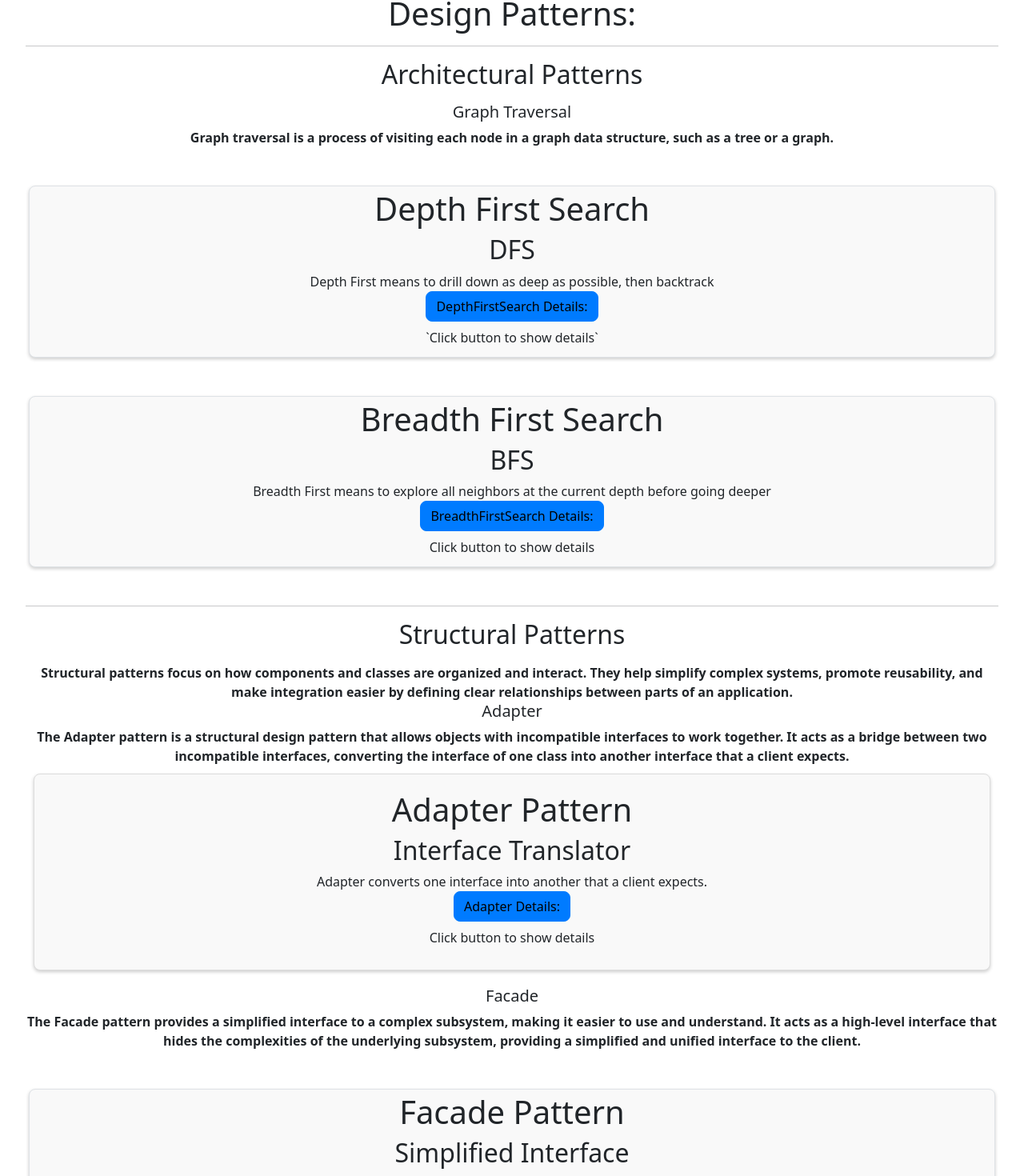
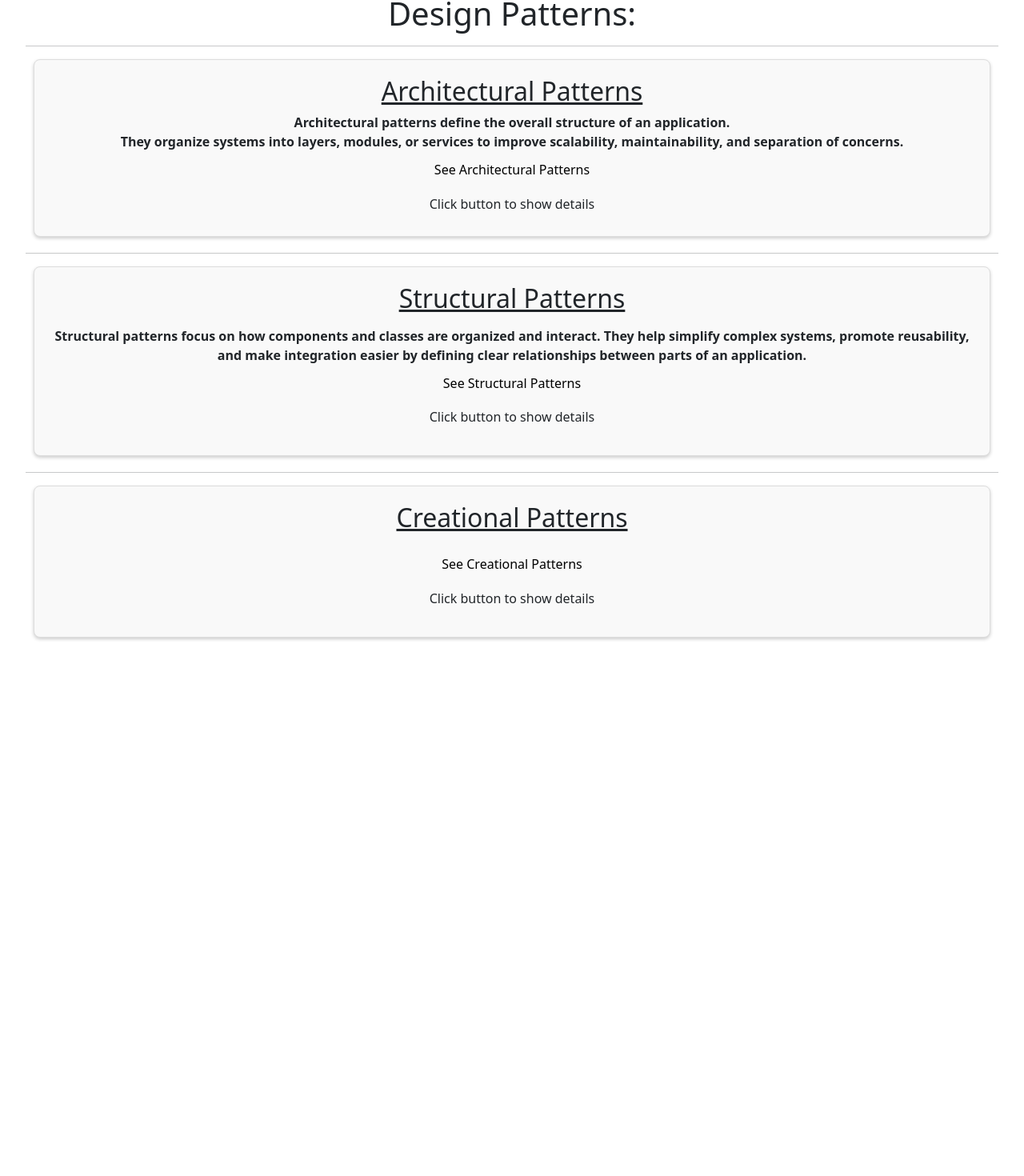
Before and after one commit to pauloconnell/design-patterns, a React (Vite) app: page / in a window 1280 px wide. Shown: the part 135-1605 px from the top of the page at 80% size. After the commit the page ends 984 px from the top, so only its background shows below. Built offline with nearby package versions, Linux system fonts and the light colour scheme.

Commit message:
Update: layout and CSS updates

```diff
--- a/src/App.css
+++ b/src/App.css
@@ -1,5 +1,9 @@
 code {
   background-color: beige;
+}
+
+h2 {
+  text-decoration: underline;
 }
 
 section {
--- a/src/App.tsx
+++ b/src/App.tsx
@@ -1,16 +1,44 @@
-
 import reactLogo from './assets/react.svg';
 import viteLogo from '/vite.svg';
 import './App.css';
-import DepthFirstSearch, {
-   type DepthFirstSearchProps,
-} from './components/architectural/DepthFirstSearch';
+import { useState } from 'react';
+import DepthFirstSearch from './components/architectural/DepthFirstSearch'; // don't need to type props as they are simple here, but if we did import type DepthFirstSearchProps
+
 import BreadthFirstSearch from './components/architectural/BreadthFirstSearch';
 import Facade from './components/structural/Facade';
 import Adaptor from './components/structural/Adaptor';
+import Singleton from './components/creational/Singleton';
 
 function App() {
+   // We would define props types if we wanted to: 1)build props ahead of time,  2) wrap or forward props 3) want type safety in logic or tests
 
+   // do this
+   //const mockProps: DepthFirstSearchProps = {
+   //  className: 'test-class',
+   //  style: { backgroundColor: 'red' },
+   //};
+   // and component would just be
+   // < <BreadthFirstSearch {...mockProps} />
+
+   const [showArchitectural, setShowArchitectural] = useState(false);
+   const [showStructural, setShowStructural] = useState(false);
+   const [showCreational, setShowCreational] = useState(false);
+
+   const handleClickArchitect = () => {
+      setShowArchitectural((prevShowThis) => {
+         return !prevShowThis;
+      });
+   };
+   const handleClickStructural = () => {
+      setShowStructural((prevShowThis) => {
+         return !prevShowThis;
+      });
+   };
+   const handleClickCreational = () => {
+      setShowCreational((prevShowThis) => {
+         return !prevShowThis;
+      });
+   };
 
    return (
       <>
@@ -25,10 +53,20 @@ function App() {
 
          <h1>Design Patterns:</h1>
          <hr />
-
+         <section>
             <h2>Architectural Patterns</h2>
+            <b className="explanation">
+               Architectural patterns define the overall structure of an application.{' '}
+               <br />
+               They organize systems into layers, modules, or services to improve
+               scalability, maintainability, and separation of concerns.
+            </b>
+            <button className="d-block m-auto" onClick={handleClickArchitect}>
+               See Architectural Patterns
+            </button>
+            {showArchitectural ? (
                <div className="my-3">
-            <h5 className="bold">Graph Traversal</h5>
+                  <h3 className="bold">Graph Traversal</h3>
                   <b className="explanation">
                      Graph traversal is a process of visiting each node in a graph data
                      structure, such as a tree or a graph.
@@ -36,44 +74,88 @@ function App() {
 
                   <DepthFirstSearch className="my-5 mx-1 p-1 border rounded" />
                   <BreadthFirstSearch className="my-5 mx-1 p-1 border rounded" />
+                      <button className="d-block m-auto" onClick={handleClickArchitect}>
+                 Close Architectural Patterns
+               </button>
                </div>
+
+            ) : (
+               <div className="my-2">Click button to show details</div>
+            )}
+
+         </section>
          <hr />
+         <section>
             <h2> Structural Patterns</h2>
 
             <div className="my-3">
                <b className="explanation">
-               Structural patterns focus on how components and classes are organized and
-               interact. They help simplify complex systems, promote reusability, and make
-               integration easier by defining clear relationships between parts of an
-               application.
+                  Structural patterns focus on how components and classes are organized
+                  and interact. They help simplify complex systems, promote reusability,
+                  and make integration easier by defining clear relationships between
+                  parts of an application.
+               </b>
+               <button className="d-block m-auto" onClick={handleClickStructural}>
+                  See Structural Patterns
+               </button>
+               {showStructural ? (
+                  <div className="my-3">
+                     <h3 className="bold">Adapter</h3>
+                     <b className="explanation">
+                        The Adapter pattern is a structural design pattern that allows
+                        objects with incompatible interfaces to work together. It acts as
+                        a bridge between two incompatible interfaces, converting the
+                        interface of one class into another interface that a client
+                        expects.
+                     </b>
+                     <Adaptor className="my-5 mx-1 p-1 border rounded" />
+
+                     <div className="my-3">
+                        <h3 className="bold">Facade</h3>
+                        <b className="explanation">
+                           The Facade pattern provides a simplified interface to a complex
+                           subsystem, making it easier to use and understand. It acts as a
+                           high-level interface that hides the complexities of the
+                           underlying subsystem, providing a simplified and unified
+                           interface to the client.
                         </b>
 
-            <h5 className="bold">Adapter</h5>
-            <b className="explanation">
-               The Adapter pattern is a structural design pattern that allows objects with
-               incompatible interfaces to work together. It acts as a bridge between two
-               incompatible interfaces, converting the interface of one class into another
-               interface that a client expects.
-            </b>
-            <Adaptor />
+                        <Facade className="my-5 mx-1 p-1 border rounded" />
+
                      </div>
-
-         <div className="my-3">
-            <h5 className="bold">Facade</h5>
-            <b className="explanation">
-               The Facade pattern provides a simplified interface to a complex subsystem,
-               making it easier to use and understand. It acts as a high-level interface
-               that hides the complexities of the underlying subsystem, providing a
-               simplified and unified interface to the client.
-            </b>
-            <Facade className="my-5 mx-1 p-1 border rounded" />
+                      <button className="d-block m-auto" onClick={handleClickStructural}>
+                  Close Structural Patterns
+               </button>
                   </div>
-
+               ) : (
+                  <div className="my-2">Click button to show details</div>
+               )}
+            </div>
             <div className="my-3">
                <h5 className="bold"></h5>
             </div>
+         </section>
          <hr />
-         <h2>Creational Patterns</h2>
+         <section>
+            <h2> Creational Patterns</h2>
+
+            <div className="my-3">
+               <b className="explanation"></b>
+
+               <button className="d-block m-auto" onClick={handleClickCreational}>
+                  See Creational Patterns
+               </button>
+
+               {showCreational ? (
+                  <div className="my-3">
+                     <h3 className="bold">Singleton</h3>
+                     <Singleton className="my-5 mx-1 p-1 border rounded" />
+                  </div>
+               ) : (
+                  <div className="my-2">Click button to show details</div>
+               )}
+            </div>
+         </section>
       </>
    );
 }
--- a/src/components/architectural/BreadthFirstSearch.tsx
+++ b/src/components/architectural/BreadthFirstSearch.tsx
@@ -19,7 +19,7 @@ const BreadthFirstSearch: React.FC<BreadthFirstSearchProps> = ({ className, styl
    return (
       <section className={className} style={style}>
          <h1>Breadth First Search</h1>
-         <h2>BFS</h2>
+         <h2>BFS (Queue - FIFO)</h2>
          Breadth First means to explore all neighbors at the current depth before going deeper
          <br />
          <button
--- a/src/components/architectural/DepthFirstSearch.tsx
+++ b/src/components/architectural/DepthFirstSearch.tsx
@@ -24,7 +24,7 @@ const DepthFirstSearch: React.FC<DepthFirstSearchProps> = ({ className, style })
    return (
       <section className={className} style={style}>
          <h1>Depth First Search</h1>
-         <h2>DFS</h2>
+         <h2>DFS (Stack - FILO)</h2>
          Depth First means to drill down as deep as possible, then backtrack
          <br />
          <button
--- /dev/null
+++ b/src/components/creational/Singleton.tsx
@@ -0,0 +1,97 @@
+import React, { useState } from 'react';
+import type { CSSProperties } from 'react';
+
+// Define the type for the props
+type SingletonExampleProps = { className?: string; style?: CSSProperties };
+
+// A simple Singleton class in TypeScript
+class ConfigManager {
+   private static instance: ConfigManager;
+   public readonly config: Record<string, string>;
+
+   private constructor() {
+      this.config = {
+         apiUrl: 'https://api.example.com',
+         theme: 'dark',
+      };
+   }
+
+   public static getInstance(): ConfigManager {
+      if (!ConfigManager.instance) {
+         ConfigManager.instance = new ConfigManager();
+      }
+      return ConfigManager.instance;
+   }
+}
+
+const SingletonExample = ({ className, style }:SingletonExampleProps) => {
+   const [showThis, setShowThis] = useState(false);
+
+   const handleClick = (): void => {
+      setShowThis((prevShowThis) => {
+         console.log('handled ', !prevShowThis);
+         return !prevShowThis;
+      });
+   };
+
+   return (
+      <section className={className} style={style ?? {}} >
+         <h1>Singleton Pattern</h1>
+         <h2>Global Instance Access</h2>
+         Ensures a class has only one instance and provides a global point of access to it.
+         <br />
+         <button
+            className="btn btn-primary"
+            onClick={handleClick}
+         >
+            Singleton Details:
+         </button>
+         {showThis ? (
+            <div id="singleton">
+               <h3>Singleton Design Pattern:</h3>
+               Used when exactly one object is needed to coordinate actions across the system.
+               <h4>Common Use Cases:</h4>
+               <ul>
+                  <li>Global configuration manager</li>
+                  <li>Logging service</li>
+                  <li>Database connection pool</li>
+               </ul>
+               <hr />
+               <div className="my-3">
+                  <h5 className="bold">Example: ConfigManager Singleton</h5>
+                  <b className="explanation">
+                     The class ensures only one instance is created and reused throughout the app.
+                  </b>
+              <pre className="text-start d-block">
+  <code>
+{`class ConfigManager {
+  private static instance: ConfigManager;
+  private constructor() { /* init */ }
+  public static getInstance(): ConfigManager {
+    if (!ConfigManager.instance) {
+      ConfigManager.instance = new ConfigManager();
+    }
+    return ConfigManager.instance;
+  }
+}`}
+  </code>
+</pre>
+
+                  <br />
+                  <b>Usage:</b>
+                  <code className="text-start d-block">
+                     {`const config = ConfigManager.getInstance();`}
+                  </code>
+                  <br />
+                  time complexity: O(1) for access
+               </div>
+               <br />
+            </div>
+         ) : (
+            <div className="my-2">Click button to show details</div>
+         )}
+      </section>
+   );
+};
+
+export default SingletonExample;
--- a/src/components/structural/Adaptor.tsx
+++ b/src/components/structural/Adaptor.tsx
@@ -77,17 +77,21 @@ const AdapterExample: React.FC<AdapterExampleProps> = ({ className, style }) =>
                <div className="my-3">
                   <h5 className="bold">Example: LegacyUser → ModernUser</h5>
                   <b className="explanation">
-                     Converts legacy API format into the shape expected by modern components.
+                     Converts legacy API format into the shape expected by modern
+                     components.
                   </b>
-                  <code className="text-start d-block">
-                     {`function adaptUser(legacy: LegacyUser): ModernUser {
+                  <pre className="text-start d-block">
+                     <code>
+                        {`function adaptUser(legacy: LegacyUser): ModernUser {
   return {
+    // NOTE: adapt legacy data to modern format
     id: legacy.id,
     name: legacy.full_name,
     active: legacy.is_active === 1,
   };
 }`}
-                  </code>
+                     </code>
+                  </pre>
                   <br />
                   <b>Adapted Output:</b>
                   <code className="text-start d-block">
--- a/src/components/structural/Facade.tsx
+++ b/src/components/structural/Facade.tsx
@@ -88,8 +88,9 @@ const FacadeExample: React.FC<FacadeExampleProps> = ({ className, style }) => {
                   <b className="explanation">
                      Combines logging, authentication, and data fetching into one method.
                   </b>
-                  <code className="text-start d-block">
-                     {`class AppFacade {
+                  <pre className="text-start d-block">
+                     <code className="text-start d-block">
+                        {`class AppFacade {
   private logger = new Logger();
   private auth = new AuthService();
   private data = new DataFetcher();
@@ -106,12 +107,11 @@ const FacadeExample: React.FC<FacadeExampleProps> = ({ className, style }) => {
     }
   }
 }`}
-                  </code>
+                     </code>
+                  </pre>
                   <br />
                   <b>Output:</b>
-                  <code className="text-start d-block">
-                     {JSON.stringify(result)}
-                  </code>
+                  <code className="text-start d-block">{JSON.stringify(result)}</code>
                   <br />
                   time complexity: O(1) per subsystem call
                </div>
```
Lines whose indentation alone changed are shown as unchanged.
